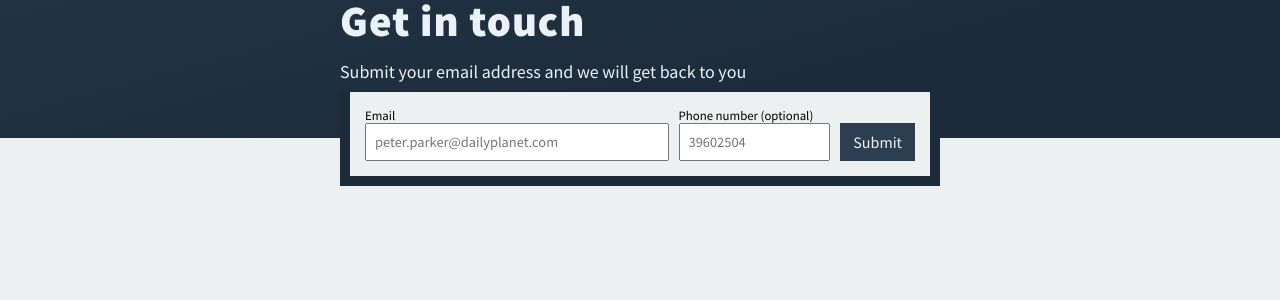
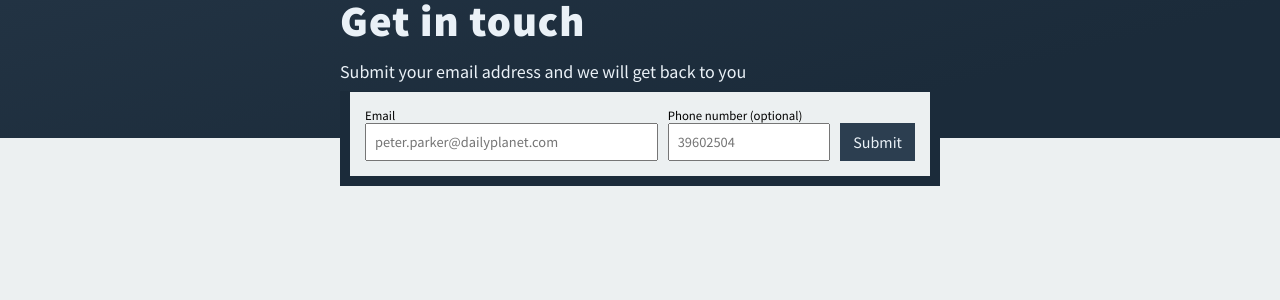
Before and after one commit to derangeddk/deranged.dk, a Jekyll site: the page built from accessibility/index.html, in a window 1280 px wide. Shown: the part 3547-3847 px from the top of the page. Built offline with Jekyll 4.4.1, drawn with Linux system fonts in a browser that asks for light colours; some web fonts are replaced; comment, search, counter and statistics services are not loaded.

Commit message:
fixed small contact form input columns width work without wraping labels

```diff
--- a/_sass/get_in_touch.scss
+++ b/_sass/get_in_touch.scss
@@ -21,7 +21,7 @@
 
 .contact-form__row {
     display: grid;
-    grid-template-columns: 2fr 1fr auto;
+    grid-template-columns: 1.8fr 1fr auto;
     align-items: end;
     column-gap: 10px;
 
```
